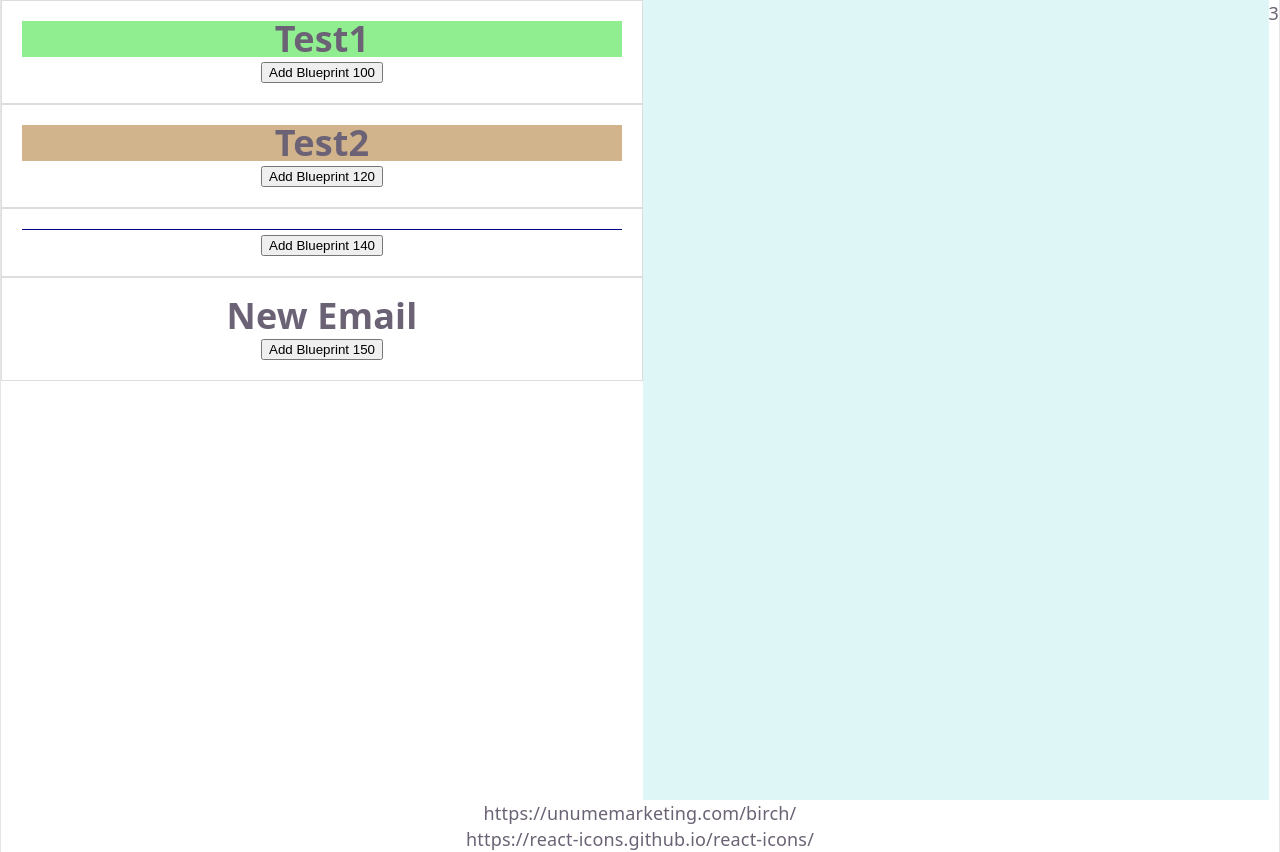
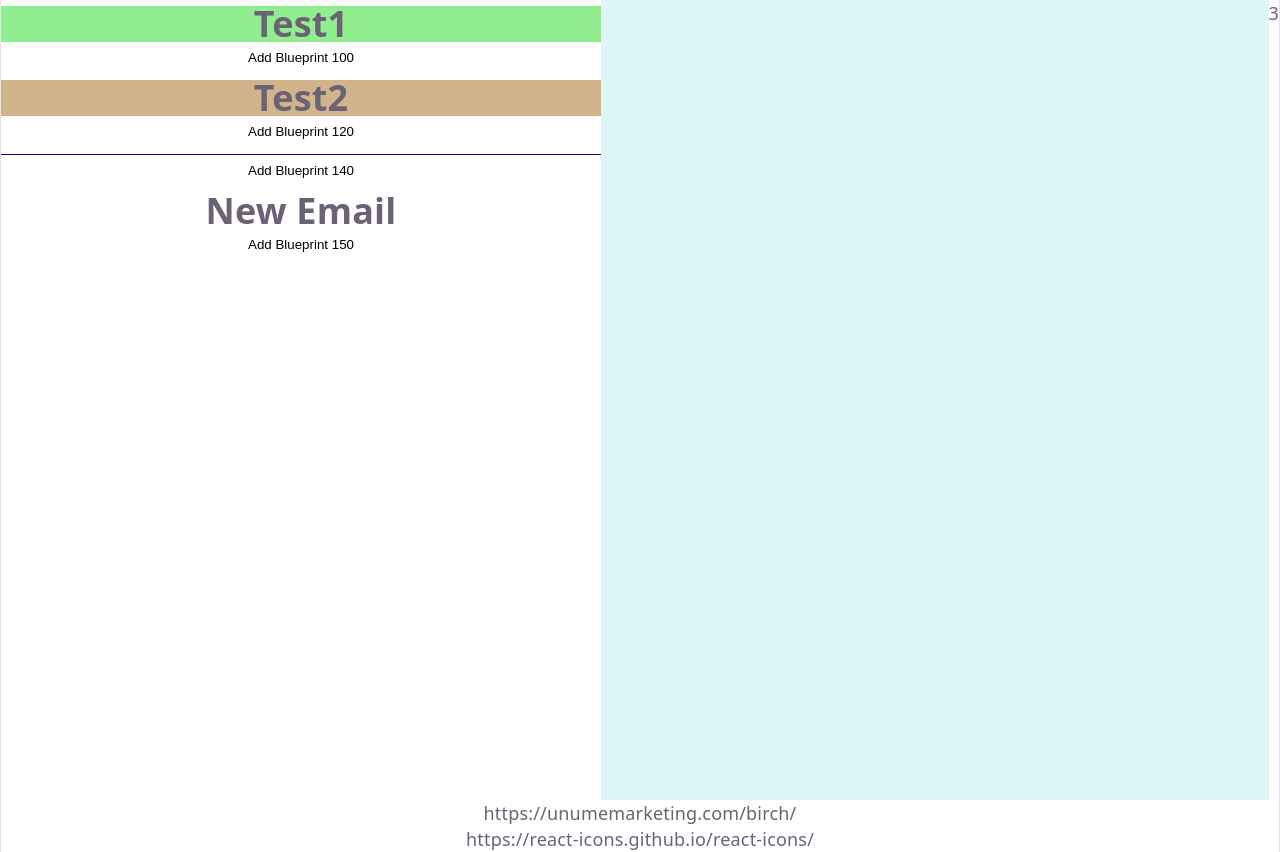
Before and after one commit to townivan/birch2-poc, a React (Vite) app: page / in a window 1280 px wide. Built offline with nearby package versions, Linux system fonts and the light colour scheme.

Commit message:
Update ComponentAddButton.module.css

```diff
--- a/src/components/ComponentAddButton/ComponentAddButton.module.css
+++ b/src/components/ComponentAddButton/ComponentAddButton.module.css
@@ -1,9 +1,8 @@
 .card {
   position: relative;
   /* Essential: contains the stretched button */
-  border: 1px solid #ddd;
-  padding: 20px;
-  transition: transform 0.2s;
+  padding: 6px 0;
+  /* transition: transform 0.2s; */
 
   &:hover {
     outline: 2px green solid;
@@ -13,9 +12,19 @@
 
 .card:hover {
   background-color: #f9f9f9;
-  transform: translateY(-2px);
+  /* transform: translateY(-2px); */
 }
 
+.cardContent {
+  display: flex;
+  flex-direction: column;
+}
+
+.mainAction {
+  text-align: left;
+  background-color: transparent;
+  border: none;
+}
 .mainAction::after {
   content: "";
   position: absolute;
```
